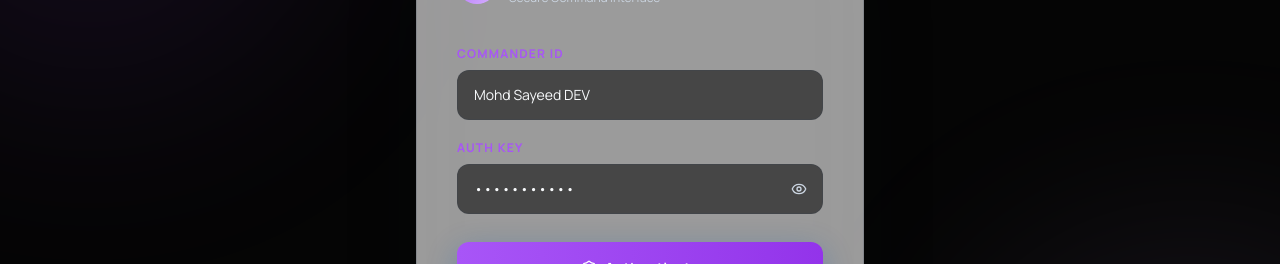
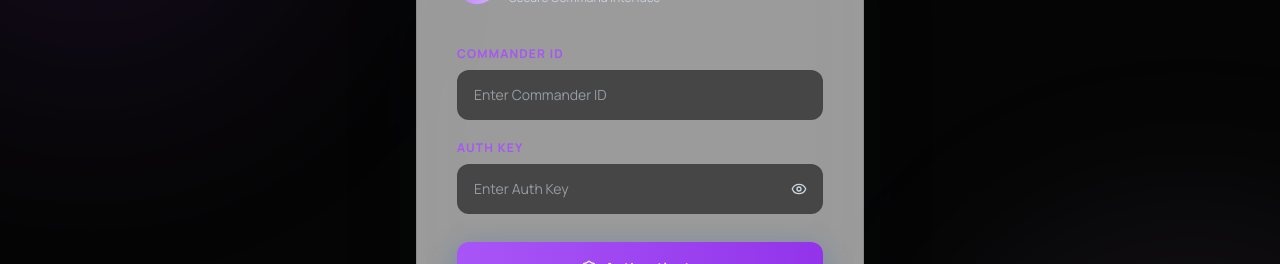
Before and after one commit to Sayeed-M/Mohd-Sayeed-portfolio, a Next.js app: page /admin/login in a window 1280 px wide. Shown: the part 232-496 px from the top of the page. Built offline with nearby package versions, Linux system fonts and the light colour scheme; no server answers.

Commit message:
security: remove hardcoded credentials from login screen

```diff
--- a/app/admin/login/page.tsx
+++ b/app/admin/login/page.tsx
@@ -9,8 +9,8 @@ import Link from "next/link";
 export default function AdminLoginPage() {
   const router = useRouter();
   const [showPass, setShowPass] = useState(false);
-  const [email, setEmail] = useState("Mohd Sayeed DEV");
-  const [password, setPassword] = useState("788Sayeed15");
+  const [email, setEmail] = useState("");
+  const [password, setPassword] = useState("");
   const [focusedField, setFocusedField] = useState<string | null>(null);
 
   const handleLogin = (e: React.FormEvent) => {
@@ -72,7 +72,7 @@ export default function AdminLoginPage() {
                 onFocus={() => setFocusedField("email")}
                 onBlur={() => setFocusedField(null)}
                 className={inputBase}
-                placeholder="Mohd Sayeed DEV"
+                placeholder="Enter Commander ID"
               />
             </div>
 
@@ -89,7 +89,7 @@ export default function AdminLoginPage() {
                   onFocus={() => setFocusedField("password")}
                   onBlur={() => setFocusedField(null)}
                   className={`${inputBase} pr-12`}
-                  placeholder="••••••••••"
+                  placeholder="Enter Auth Key"
                 />
                 <button
                   type="button"
```
